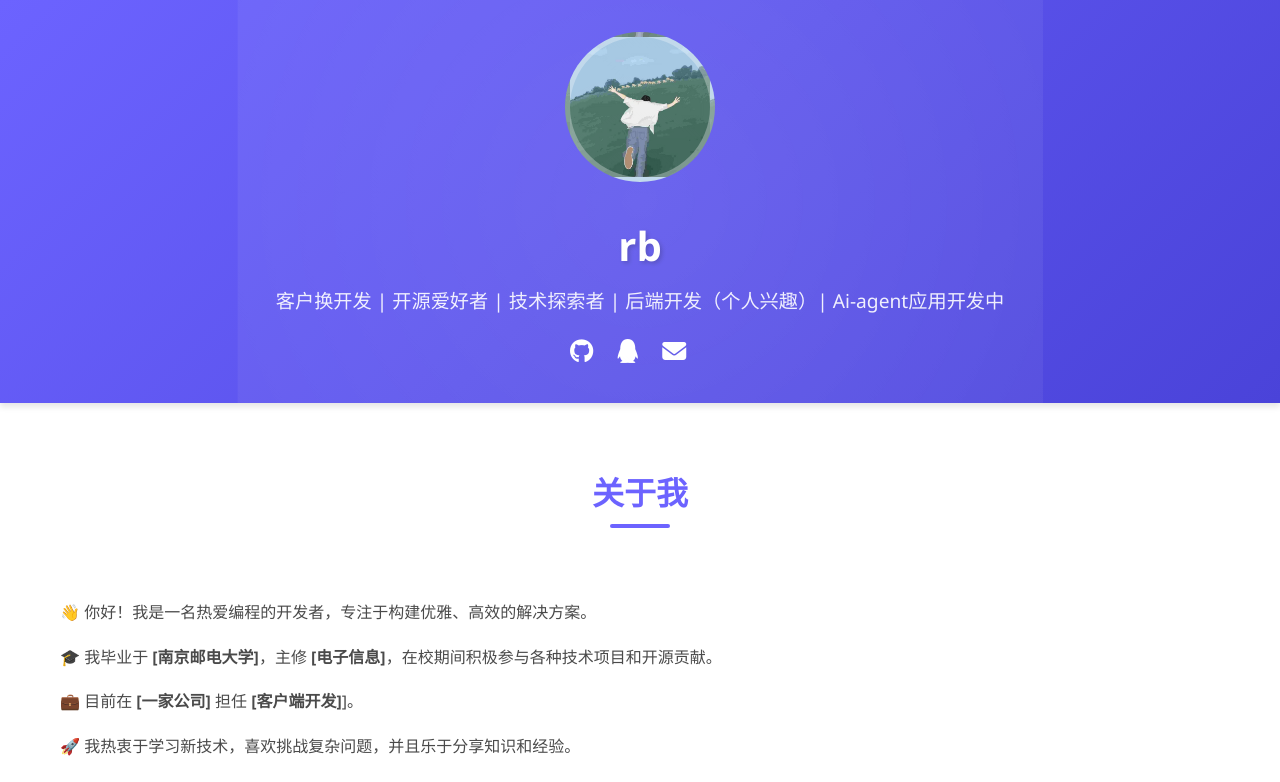
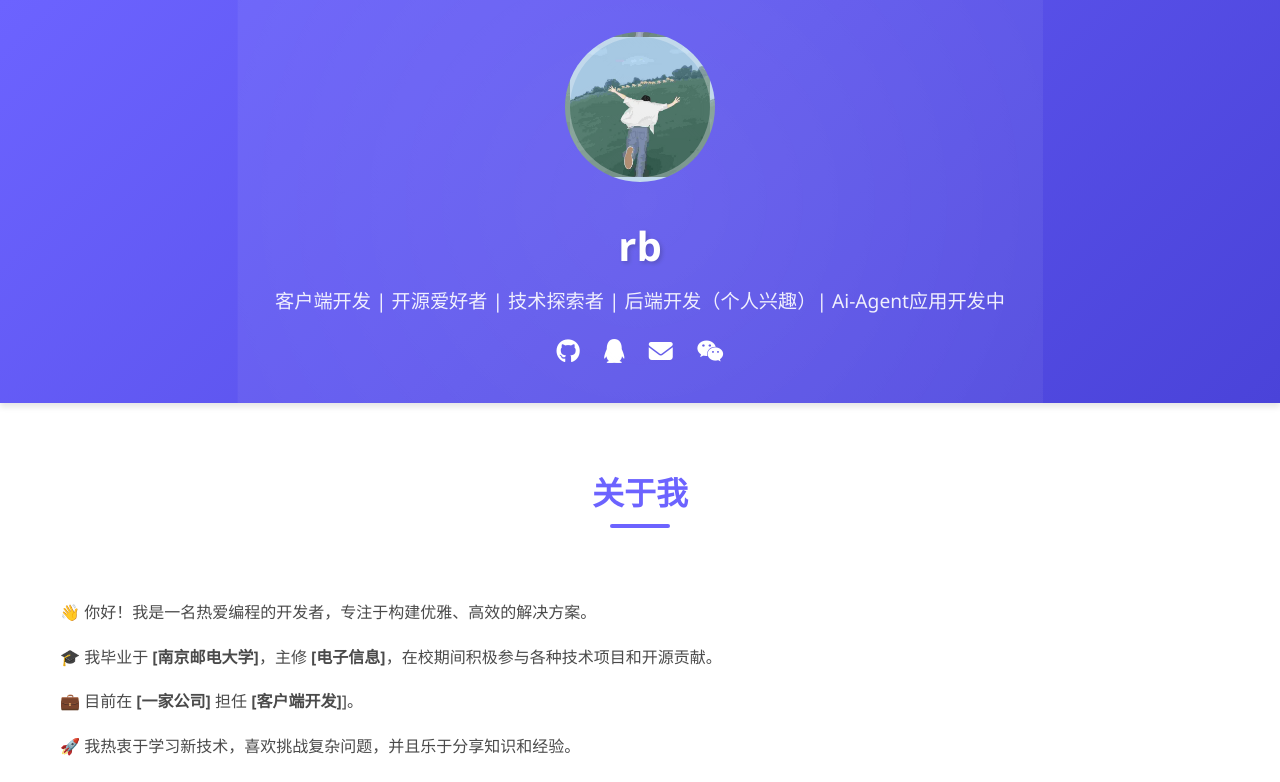
Before and after one commit to rb1008/rb1008.github.io, a plain HTML site: page index.html in a window 1280 px wide. Shown: the top 782 px of the page. Drawn offline with Linux system fonts and the light colour scheme.

Commit message:
fix index.html

```diff
--- a/index.html
+++ b/index.html
@@ -359,7 +359,7 @@
             <div class="profile-img" style="background: url('images/profile_avatar.jpg') center/cover; border: 5px solid rgba(255, 255, 255, 0.3);">
             </div>
             <h1>rb</h1>
-            <p class="tagline">客户换开发 | 开源爱好者 | 技术探索者 | 后端开发（个人兴趣）| Ai-agent应用开发中 </p>
+            <p class="tagline">客户端开发 | 开源爱好者 | 技术探索者 | 后端开发（个人兴趣）| Ai-Agent应用开发中 </p>
             <div class="social-links">
                 <a href="https://github.com/你的GitHub用户名" target="_blank" title="GitHub">
                     <i class="fab fa-github"></i>
@@ -370,8 +370,9 @@
                 <a href="mailto:your.email@example.com" title="Email">
                     <i class="fas fa-envelope"></i>
                 </a>
-                <a href="https://twitter.com/你的Twitter用户名" target="_blank" title="Twitter">
-                    <i class="fab fa-wechat"></i>
+                <!-- 正确的微信图标 -->
+                <a href="https://your-wechat-link" target="_blank" title="微信">
+                    <i class="fab fa-weixin"></i>
                 </a>
             </div>
         </div>
```
